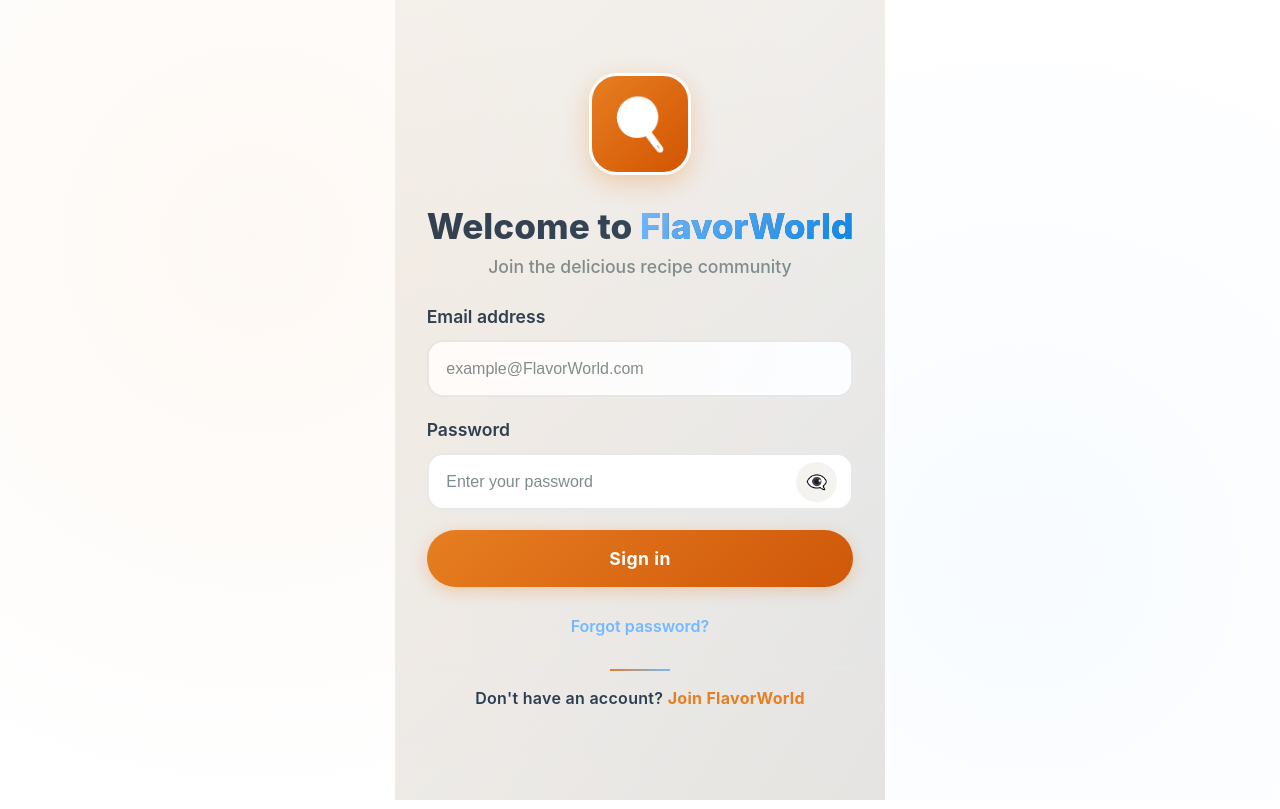
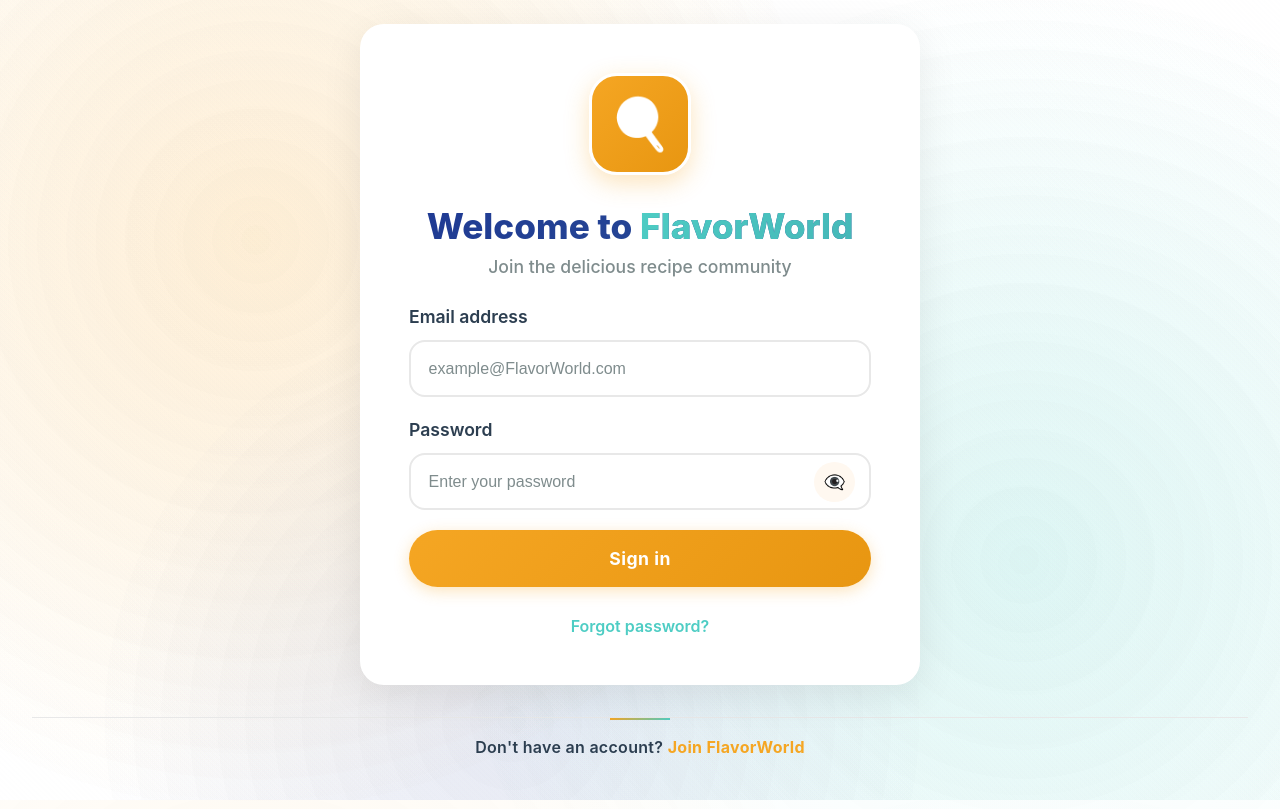
Before and after one commit to LirChen/FlavorWorldWebsite, a React (Vite) app in the folder client/: page /login in a window 1280 px wide. Built offline with nearby package versions, Linux system fonts and the light colour scheme; the HTML template or start-up script is replaced by a standard one.

Commit message:
commit 17.8

```diff
--- a/client/src/pages/Auth/LoginScreen.css
+++ b/client/src/pages/Auth/LoginScreen.css
@@ -1,62 +1,117 @@
-/* ==== Root variables ==== */
-
+/* ==== Root variables - FlavorWorld Colors ==== */
 :root {
   --header-h: 80px;
-  --primary: #e67e22;
-  --primary-hover: #d35400;
-  --secondary: #74b9ff;
-  --accent: #2c3e50;
-  --background: #f5f3f0;
-  --background-gradient: linear-gradient(135deg, #f5f3f0 0%, #e8e5e1 100%);
-  --white: #ffffff;
-  --text: #2c3e50;
-  --text-light: #7f8c8d;
-  --border: #e8e8e8;
-  --success: #27ae60;
-  --danger: #e74c3c;
+  --primary: #F5A623;
+  --primary-hover: #E89611;
+  --secondary: #4ECDC4;
+  --accent: #1F3A93;
+  --background: #FFF8F0;
+  --background-gradient: linear-gradient(135deg, #FFF8F0 0%, #F7F0E6 100%);
+  --white: #FFFFFF;
+  --text: #2C3E50;
+  --text-light: #7F8C8D;
+  --border: #E8E8E8;
+  --success: #27AE60;
+  --danger: #E74C3C;
+  --warning: #F39C12;
+  --info: #3498DB;
   --shadow-light: 0 10px 40px rgba(0, 0, 0, 0.08);
   --shadow-hover: 0 20px 50px rgba(0, 0, 0, 0.12);
 }
 
-/* ==== Base ==== */
+/* ==== Base - רקע מלא לכל העמוד ==== */
 html, body {
-  height: 100%;
+  height: 100vh;
+  min-height: 100vh;
   margin: 0;
   padding: 0;
-  display: flex;              /* הופך את body ל-flexbox */
-  justify-content: center;    /* מרכז אופקית */
-  align-items: center;        /* מרכז אנכית */
   font-family: -apple-system, BlinkMacSystemFont, 'Segoe UI', Roboto, Oxygen, Ubuntu, Cantarell, sans-serif;
+
+  /* רקע מדורג שמתפרס על כל העמוד */
+  background: var(--background-gradient);
+  background-attachment: fixed;
+
+  /* רקע נוסף עם דפוסים שמתפרס על כל הגודל */
+  background-image:
+    radial-gradient(circle at 20% 30%, rgba(245,166,35,.08) 0%, transparent 50%),
+    radial-gradient(circle at 80% 70%, rgba(78,205,196,.08) 0%, transparent 50%),
+    radial-gradient(circle at 40% 90%, rgba(31,58,147,.06) 0%, transparent 40%);
+  background-size: 100% 100%;
+  background-repeat: no-repeat;
+}
+
+/* אפשרות נוספת: רקע עם דפוס עדין שמכסה את כל העמוד */
+body::before {
+  content: '';
+  position: fixed;
+  top: 0;
+  left: 0;
+  right: 0;
+  bottom: 0;
+  width: 100vw;
+  height: 100vh;
+  opacity: 0.03;
+  background-image:
+    repeating-linear-gradient(
+      45deg,
+      transparent,
+      transparent 2px,
+      rgba(31,58,147,.1) 2px,
+      rgba(31,58,147,.1) 4px
+    );
+  pointer-events: none;
+  z-index: -1;
 }
 
 /* ==== Main screen – centered ==== */
-.login-screen{
-  min-height: calc(100svh - var(--header-h, 0px));
-  display: grid;
+.login-screen {
+  min-height: 100vh;
+  width: 100vw;
+  display: flex;
+  flex-direction: column;
   justify-content: center;
-  padding-inline: clamp(16px, 4vw, 32px);
-  padding-block: clamp(16px, 6vh, 40px);
   align-items: center;
-  place-items: center;   /* אופקי + אנכי */
-  padding-left: max(env(safe-area-inset-left), clamp(16px, 4vw, 32px));
-  padding-right: max(env(safe-area-inset-right), clamp(16px, 4vw, 32px));
+  padding: clamp(16px, 4vw, 32px);
+  box-sizing: border-box;
+  position: relative;
 }
 
 .login-screen::before {
   content: '';
-  position: absolute; inset: 0;
+  position: absolute;
+  inset: 0;
   background-image:
-    radial-gradient(circle at 20% 30%, rgba(230,126,34,.05) 0%, transparent 50%),
-    radial-gradient(circle at 80% 70%, rgba(116,185,255,.05) 0%, transparent 50%);
+    radial-gradient(circle at 20% 30%, rgba(245,166,35,.05) 0%, transparent 50%),
+    radial-gradient(circle at 80% 70%, rgba(78,205,196,.05) 0%, transparent 50%);
   pointer-events: none;
 }
 
-/* ==== Card container (center box) ==== */
-.login-screen .container{
+/* ==== Card container ==== */
+.login-screen .container {
   width: 100%;
-  max-width: 560px;   /* שליטה על רוחב נוח */
-  margin: 0 auto;     /* מרכז אופקית */
-  text-align: center; /* מרכז תוכן */
+  max-width: 560px;
+  margin: 0 auto;
+  text-align: center;
+  background: var(--white);
+  backdrop-filter: blur(10px);
+  border-radius: 24px;
+  padding: clamp(2rem, 4vw, 3rem);
+  box-shadow: var(--shadow-light);
+  border: 1px solid rgba(255,255,255,0.2);
+  position: relative;
+  z-index: 1;
+}
+
+.login-screen .container::before {
+  content: '';
+  position: absolute;
+  top: 0;
+  left: 0;
+  right: 0;
+  bottom: 0;
+  background: linear-gradient(135deg, rgba(255,255,255,0.95), rgba(255,255,255,0.9));
+  border-radius: 24px;
+  z-index: -1;
 }
 
 .login-screen .container:hover {
@@ -73,31 +128,51 @@ html, body {
   margin-bottom: clamp(1.5rem, 3vh, 2rem);
 }
 
-.logo-container { margin-bottom: clamp(1.5rem, 4vh, 2rem); }
+.logo-container {
+  margin-bottom: clamp(1.5rem, 4vh, 2rem);
+}
+
 .logo-background {
   width: clamp(90px, 8vw, 110px);
   height: clamp(90px, 8vw, 110px);
   background: linear-gradient(135deg, var(--primary), var(--primary-hover));
   border-radius: clamp(22px, 3vw, 28px);
-  display: flex; align-items: center; justify-content: center;
-  box-shadow: 0 8px 25px rgba(230,126,34,.3);
+  display: flex;
+  align-items: center;
+  justify-content: center;
+  box-shadow: 0 8px 25px rgba(245,166,35,.3);
   border: 3px solid var(--white);
   transition: transform .3s ease, box-shadow .3s ease;
+  margin: 0 auto;
 }
-.logo-background:hover { transform: scale(1.05); box-shadow: 0 12px 35px rgba(230,126,34,.4); }
-.logo-text { font-size: clamp(40px, 5vw, 50px); filter: brightness(0) invert(1); }
+
+.logo-background:hover {
+  transform: scale(1.05);
+  box-shadow: 0 12px 35px rgba(245,166,35,.4);
+}
+
+.logo-text {
+  font-size: clamp(40px, 5vw, 50px);
+  filter: brightness(0) invert(1);
+}
 
 .title {
   font-size: clamp(1.8rem, 3.5vw, 2.2rem);
   font-weight: 800;
-  background: linear-gradient(135deg, var(--accent), #34495e);
-  -webkit-background-clip: text; -webkit-text-fill-color: transparent; background-clip: text;
+  background: linear-gradient(135deg, var(--accent), #2B4F96);
+  -webkit-background-clip: text;
+  -webkit-text-fill-color: transparent;
+  background-clip: text;
   margin: 0 0 .5rem 0;
 }
+
 .title-highlight {
-  background: linear-gradient(135deg, var(--secondary), #0984e3);
-  -webkit-background-clip: text; -webkit-text-fill-color: transparent; background-clip: text;
+  background: linear-gradient(135deg, var(--secondary), #45B7B8);
+  -webkit-background-clip: text;
+  -webkit-text-fill-color: transparent;
+  background-clip: text;
 }
+
 .subtitle {
   font-size: clamp(1rem, 2.2vw, 1.1rem);
   font-weight: 500;
@@ -110,19 +185,24 @@ html, body {
 .form {
   width: 100%;
   display: flex;
-  flex-direction: column;  /* בטור */
-  align-items: stretch;    /* שדות על כל הרוחב */
+  flex-direction: column;
+  align-items: stretch;
   gap: clamp(1rem, 2.5vh, 1.5rem);
 }
-.input-group { margin: 0; }
+
+.input-group {
+  margin: 0;
+}
+
 .input-label {
   display: block;
   font-size: clamp(1rem, 2.5vw, 1.1rem);
   font-weight: 600;
   color: var(--text);
   margin-bottom: .6rem;
-  text-align: start;        /* תוויות מיושרות לשמאל/ימין הטקסט */
+  text-align: left;
 }
+
 .input-control {
   width: 100%;
   padding: clamp(.9rem, 2.5vh, 1.1rem);
@@ -134,31 +214,75 @@ html, body {
   color: var(--text);
   outline: none;
   transition: all .3s ease;
+  box-sizing: border-box;
 }
+
 .input-control:focus {
   border-color: var(--primary);
   background-color: #fefefe;
-  box-shadow: 0 0 0 4px rgba(230,126,34,.1);
+  box-shadow: 0 0 0 4px rgba(245,166,35,.1);
   transform: translateY(-1px);
 }
-.input-control::placeholder { color: var(--text-light); font-weight: 400; }
 
-.password-container { position: relative; display: flex; align-items: center; }
-.password-input { padding-right: 3.5rem; }
+.input-control::placeholder {
+  color: var(--text-light);
+  font-weight: 400;
+}
+
+/* ==== Error states ==== */
+.input-error {
+  border-color: var(--danger) !important;
+}
+
+.error-text {
+  display: block;
+  color: var(--danger);
+  font-size: 0.875rem;
+  margin-top: 0.5rem;
+  text-align: left;
+}
+
+.password-container {
+  position: relative;
+  display: flex;
+  align-items: center;
+}
+
+.password-input {
+  padding-right: 3.5rem;
+}
+
 .visibility-icon {
-  position: absolute; right: 1rem;
+  position: absolute;
+  right: 1rem;
   background: var(--background);
-  border: none; border-radius: 50%;
-  padding: .6rem; cursor: pointer;
-  transition: all .3s ease; display: flex; align-items: center; justify-content: center;
+  border: none;
+  border-radius: 50%;
+  padding: .6rem;
+  cursor: pointer;
+  transition: all .3s ease;
+  display: flex;
+  align-items: center;
+  justify-content: center;
 }
-.visibility-icon:hover { background-color: var(--primary); color: var(--white); transform: scale(1.1); }
-.eye-icon { font-size: 1.1rem; }
+
+.visibility-icon:hover {
+  background-color: var(--primary);
+  color: var(--white);
+  transform: scale(1.1);
+}
+
+.eye-icon {
+  font-size: 1.1rem;
+}
 
 /* ==== Actions ==== */
-.form-action { margin: 0; }
+.form-action {
+  margin: 0;
+}
+
 .btn {
-  width: 100%; /* כפתור על כל הרוחב */
+  width: 100%;
   padding: clamp(.9rem, 2.8vh, 1.1rem);
   background: linear-gradient(135deg, var(--primary), var(--primary-hover));
   color: var(--white);
@@ -168,20 +292,40 @@ html, body {
   font-weight: 700;
   cursor: pointer;
   transition: all .3s ease;
-  display: flex; align-items: center; justify-content: center;
-  box-shadow: 0 4px 15px rgba(230,126,34,.3);
+  display: flex;
+  align-items: center;
+  justify-content: center;
+  box-shadow: 0 4px 15px rgba(245,166,35,.3);
   letter-spacing: .5px;
 }
+
 .btn:hover:not(.btn-disabled) {
-  background: linear-gradient(135deg, #d68910, #b7950b);
+  background: linear-gradient(135deg, #E89611, #D4850F);
   transform: translateY(-3px);
-  box-shadow: 0 8px 25px rgba(230,126,34,.4);
+  box-shadow: 0 8px 25px rgba(245,166,35,.4);
 }
-.btn:active:not(.btn-disabled) { transform: translateY(-1px); box-shadow: 0 4px 15px rgba(230,126,34,.3); }
-.btn-disabled { background: linear-gradient(135deg, var(--text-light), #95a5a6); cursor: not-allowed; box-shadow: none; }
+
+.btn:active:not(.btn-disabled) {
+  transform: translateY(-1px);
+  box-shadow: 0 4px 15px rgba(245,166,35,.3);
+}
+
+.btn-disabled {
+  background: linear-gradient(135deg, var(--text-light), #95a5a6);
+  cursor: not-allowed;
+  box-shadow: none;
+}
 
 /* ==== Links ==== */
-.form-link-button { background: none; border: none; cursor: pointer; padding: 0; width: 100%; margin: .6rem 0 0 0; }
+.form-link-button {
+  background: none;
+  border: none;
+  cursor: pointer;
+  padding: 0;
+  width: 100%;
+  margin: .6rem 0 0 0;
+}
+
 .form-link {
   font-size: clamp(.95rem, 2.3vw, 1rem);
   font-weight: 600;
@@ -192,48 +336,91 @@ html, body {
   transition: all .3s ease;
   position: relative;
 }
+
 .form-link::after {
   content: '';
-  position: absolute; bottom: -2px; left: 50%; transform: translateX(-50%);
-  width: 0; height: 2px; background: var(--secondary);
+  position: absolute;
+  bottom: -2px;
+  left: 50%;
+  transform: translateX(-50%);
+  width: 0;
+  height: 2px;
+  background: var(--secondary);
   transition: width .3s ease;
 }
-.form-link:hover { color: #0984e3; }
-.form-link:hover::after { width: 100%; }
 
-/* ==== Footer (under the form, centered) ==== */
-.form-footer-button { background: none; border: none; cursor: pointer; padding: 0; width: 100%; transition: all .3s ease; }
+.form-link:hover {
+  color: #45B7B8;
+}
+
+.form-link:hover::after {
+  width: 100%;
+}
+
+/* ==== Footer ==== */
+.form-footer-button {
+  background: none;
+  border: none;
+  cursor: pointer;
+  padding: 0;
+  width: 100%;
+  transition: all .3s ease;
+  margin-top: 2rem;
+}
+
 .form-footer {
-  margin-top: 2rem;
+  margin: 0;
   padding: 1.2rem 0;
   font-size: clamp(.9rem, 2.2vw, 1rem);
   font-weight: 600;
   color: var(--text);
-  text-align: center;  /* מרכז */
+  text-align: center;
   width: 100%;
   letter-spacing: .3px;
   border-top: 1px solid var(--border);
   position: relative;
 }
+
 .form-footer::before {
   content: '';
-  position: absolute; top: 0; left: 50%; transform: translateX(-50%);
-  width: 60px; height: 2px;
+  position: absolute;
+  top: 0;
+  left: 50%;
+  transform: translateX(-50%);
+  width: 60px;
+  height: 2px;
   background: linear-gradient(135deg, var(--primary), var(--secondary));
 }
-.form-footer-link { text-decoration: none; color: var(--primary); transition: color .3s ease; font-weight: 700; }
-.form-footer-button:hover .form-footer-link { color: var(--primary-hover); }
-.form-footer-button:hover { transform: translateY(-1px); }
+
+.form-footer-link {
+  text-decoration: none;
+  color: var(--primary);
+  transition: color .3s ease;
+  font-weight: 700;
+}
+
+.form-footer-button:hover .form-footer-link {
+  color: var(--primary-hover);
+}
+
+.form-footer-button:hover {
+  transform: translateY(-1px);
+}
 
 /* ==== Spinner ==== */
 .spinner {
-  width: 22px; height: 22px;
+  width: 22px;
+  height: 22px;
   border: 3px solid var(--white);
   border-top: 3px solid transparent;
   border-radius: 50%;
   animation: spin 1s linear infinite;
 }
-@keyframes spin { 0% {transform: rotate(0);} 100% {transform: rotate(360deg);} }
+
+@keyframes spin {
+  0% {transform: rotate(0);}
+  100% {transform: rotate(360deg);}
+}
 
 /* ==== Focus accessibility ==== */
 .input-control:focus-visible,
@@ -245,24 +432,66 @@ html, body {
 
 /* ==== Responsive tweaks ==== */
 @media (min-width: 1366px) and (max-width: 1920px) {
-  .login-screen { padding: 0 1rem; }
-  .login-screen .container { max-width: 600px; padding: clamp(2.5rem, 3.5vw, 3.5rem); }
-  .logo-background { width: clamp(100px, 7vw, 120px); height: clamp(100px, 7vw, 120px); }
-  .form { gap: clamp(1.2rem, 2.8vh, 1.8rem); }
+  .login-screen {
+    padding: 0 1rem;
+  }
+  .login-screen .container {
+    max-width: 600px;
+    padding: clamp(2.5rem, 3.5vw, 3.5rem);
+  }
+  .logo-background {
+    width: clamp(100px, 7vw, 120px);
+    height: clamp(100px, 7vw, 120px);
+  }
+  .form {
+    gap: clamp(1.2rem, 2.8vh, 1.8rem);
+  }
 }
+
 @media (max-width: 768px) {
-  .login-screen { padding: 1rem; }
-  .login-screen .container { max-width: 520px; padding: 2rem 1.5rem; border-radius: 20px; }
-  .logo-background { width: 80px; height: 80px; border-radius: 20px; }
-  .logo-text { font-size: 32px; }
+  .login-screen {
+    padding: 1rem;
+  }
+  .login-screen .container {
+    max-width: 520px;
+    padding: 2rem 1.5rem;
+    border-radius: 20px;
+  }
+  .logo-background {
+    width: 80px;
+    height: 80px;
+    border-radius: 20px;
+  }
+  .logo-text {
+    font-size: 32px;
+  }
 }
+
 @media (max-width: 480px) {
-  .login-screen { padding: .5rem; }
-  .login-screen .container { border-radius: 18px; padding: 1.5rem 1rem; max-width: 100%; }
-  .logo-background { width: 70px; height: 70px; border-radius: 18px; }
-  .logo-text { font-size: 28px; }
+  .login-screen {
+    padding: .5rem;
+  }
+  .login-screen .container {
+    border-radius: 18px;
+    padding: 1.5rem 1rem;
+    max-width: 100%;
+  }
+  .logo-background {
+    width: 70px;
+    height: 70px;
+    border-radius: 18px;
+  }
+  .logo-text {
+    font-size: 28px;
+  }
 }
 
 /* ==== Entry animation ==== */
-@keyframes fadeInUp { from {opacity:0; transform:translateY(30px);} to {opacity:1; transform:translateY(0);} }
-.login-screen .container { animation: fadeInUp .6s ease-out; }
+@keyframes fadeInUp {
+  from {opacity:0; transform:translateY(30px);}
+  to {opacity:1; transform:translateY(0);}
+}
+
+.login-screen .container {
+  animation: fadeInUp .6s ease-out;
+}
--- a/client/src/pages/Home.css
+++ b/client/src/pages/Home.css
@@ -24,29 +24,29 @@
 }
 
 .cta-primary {
-  background: linear-gradient(135deg, #e67e22, #d35400);
+  background: linear-gradient(135deg, #F5A623, #E89611);
   color: white;
-  box-shadow: 0 8px 25px rgba(230, 126, 34, 0.4);
+  box-shadow: 0 8px 25px rgba(245, 166, 35, 0.4);
 }
 
 .cta-primary:hover {
   transform: translateY(-3px) scale(1.05);
-  box-shadow: 0 15px 35px rgba(230, 126, 34, 0.5);
-  background: linear-gradient(135deg, #d68910, #b7950b);
+  box-shadow: 0 15px 35px rgba(245, 166, 35, 0.5);
+  background: linear-gradient(135deg, #E89611, #D4850F);
 }
 
 .cta-secondary {
   background: rgba(255, 255, 255, 0.9);
-  color: #2c3e50;
-  border: 2px solid rgba(230, 126, 34, 0.3);
+  color: #2C3E50;
+  border: 2px solid rgba(245, 166, 35, 0.3);
   backdrop-filter: blur(10px);
 }
 
 .cta-secondary:hover {
   transform: translateY(-3px) scale(1.05);
-  background: rgba(230, 126, 34, 0.1);
-  border-color: #e67e22;
-  box-shadow: 0 8px 25px rgba(230, 126, 34, 0.2);
+  background: rgba(245, 166, 35, 0.1);
+  border-color: #F5A623;
+  box-shadow: 0 8px 25px rgba(245, 166, 35, 0.2);
 }
 
 .cta-button::before {
@@ -62,7 +62,9 @@
 
 .cta-button:hover::before {
   left: 100%;
-}/* Reset and base styles */
+}
+
+/* Reset and base styles */
 * {
   margin: 0;
   padding: 0;
@@ -71,7 +73,7 @@
 
 body {
   font-family: -apple-system, BlinkMacSystemFont, 'Segoe UI', Roboto, Oxygen, Ubuntu, Cantarell, sans-serif;
-  background: linear-gradient(135deg, #f5f3f0 0%, #e8e5e1 100%);
+  background: linear-gradient(135deg, #FFF8F0 0%, #F7F0E6 100%);
   min-height: 100vh;
   color: #333;
 }
@@ -112,20 +114,20 @@ body {
 
 .logo-icon {
   font-size: 2rem;
-  background: linear-gradient(135deg, #e67e22, #d35400);
+  background: linear-gradient(135deg, #F5A623, #E89611);
   width: 50px;
   height: 50px;
   border-radius: 12px;
   display: flex;
   align-items: center;
   justify-content: center;
-  box-shadow: 0 4px 15px rgba(230, 126, 34, 0.3);
+  box-shadow: 0 4px 15px rgba(245, 166, 35, 0.3);
 }
 
 .logo-title {
   font-size: 1.8rem;
   font-weight: 700;
-  background: linear-gradient(135deg, #2c3e50, #34495e);
+  background: linear-gradient(135deg, #1F3A93, #2B4F96);
   -webkit-background-clip: text;
   -webkit-text-fill-color: transparent;
   background-clip: text;
@@ -141,20 +143,20 @@ body {
   display: flex;
   align-items: center;
   gap: 1rem;
-  background: rgba(116, 185, 255, 0.1);
+  background: rgba(78, 205, 196, 0.1);
   padding: 0.75rem 1.25rem;
   border-radius: 30px;
-  border: 1px solid rgba(116, 185, 255, 0.2);
+  border: 1px solid rgba(78, 205, 196, 0.2);
 }
 
 .welcome-text {
-  color: #2c3e50;
+  color: #2C3E50;
   font-weight: 500;
   font-size: 0.95rem;
 }
 
 .logout-btn {
-  background: linear-gradient(135deg, #e67e22, #d35400);
+  background: linear-gradient(135deg, #F5A623, #E89611);
   color: white;
   border: none;
   padding: 0.6rem 1.2rem;
@@ -163,13 +165,13 @@ body {
   font-weight: 500;
   font-size: 0.9rem;
   transition: all 0.3s ease;
-  box-shadow: 0 3px 10px rgba(230, 126, 34, 0.3);
+  box-shadow: 0 3px 10px rgba(245, 166, 35, 0.3);
 }
 
 .logout-btn:hover {
   transform: translateY(-2px);
-  box-shadow: 0 5px 15px rgba(230, 126, 34, 0.4);
-  background: linear-gradient(135deg, #d68910, #b7950b);
+  box-shadow: 0 5px 15px rgba(245, 166, 35, 0.4);
+  background: linear-gradient(135deg, #E89611, #D4850F);
 }
 
 .auth-buttons {
@@ -188,7 +190,7 @@ body {
 }
 
 .login-link {
-  color: #2c3e50;
+  color: #2C3E50;
   background: rgba(44, 62, 80, 0.05);
   border: 1px solid rgba(44, 62, 80, 0.1);
 }
@@ -199,20 +201,20 @@ body {
 }
 
 .register-link {
-  background: linear-gradient(135deg, #e67e22, #d35400);
+  background: linear-gradient(135deg, #F5A623, #E89611);
   color: white;
-  box-shadow: 0 4px 15px rgba(230, 126, 34, 0.3);
+  box-shadow: 0 4px 15px rgba(245, 166, 35, 0.3);
 }
 
 .register-link:hover {
   transform: translateY(-2px);
-  box-shadow: 0 6px 20px rgba(230, 126, 34, 0.4);
-  background: linear-gradient(135deg, #d68910, #b7950b);
+  box-shadow: 0 6px 20px rgba(245, 166, 35, 0.4);
+  background: linear-gradient(135deg, #E89611, #D4850F);
 }
 
 /* Hero Section */
 .hero-section {
-  background: linear-gradient(135deg, rgba(230, 126, 34, 0.08) 0%, rgba(116, 185, 255, 0.08) 50%, rgba(230, 126, 34, 0.05) 100%);
+  background: linear-gradient(135deg, rgba(245, 166, 35, 0.08) 0%, rgba(78, 205, 196, 0.08) 50%, rgba(245, 166, 35, 0.05) 100%);
   padding: clamp(4rem, 8vh, 8rem) 0;
   text-align: center;
   position: relative;
@@ -231,8 +233,8 @@ body {
   right: 0;
   bottom: 0;
   background-image:
-    radial-gradient(circle at 25% 25%, rgba(230, 126, 34, 0.15) 0%, transparent 50%),
-    radial-gradient(circle at 75% 75%, rgba(116, 185, 255, 0.15) 0%, transparent 50%),
+    radial-gradient(circle at 25% 25%, rgba(245, 166, 35, 0.15) 0%, transparent 50%),
+    radial-gradient(circle at 75% 75%, rgba(78, 205, 196, 0.15) 0%, transparent 50%),
     radial-gradient(circle at 50% 50%, rgba(255, 255, 255, 0.1) 0%, transparent 30%);
   pointer-events: none;
   animation: float 6s ease-in-out infinite;
@@ -255,13 +257,13 @@ body {
 .hero-title {
   font-size: clamp(2.5rem, 5vw, 4.5rem);
   font-weight: 800;
-  color: #2c3e50;
+  color: #2C3E50;
   margin-bottom: 1.5rem;
   line-height: 1.2;
 }
 
 .highlight {
-  background: linear-gradient(135deg, #74b9ff, #0984e3);
+  background: linear-gradient(135deg, #4ECDC4, #45B7B8);
   -webkit-background-clip: text;
   -webkit-text-fill-color: transparent;
   background-clip: text;
@@ -270,7 +272,7 @@ body {
 
 .hero-subtitle {
   font-size: clamp(1rem, 2vw, 1.5rem);
-  color: #2c3e50;
+  color: #2C3E50;
   line-height: 1.8;
   max-width: 85%;
   margin: 0 auto 2rem;
@@ -292,7 +294,7 @@ body {
   left: -100%;
   width: 100%;
   height: 100%;
-  background: linear-gradient(90deg, transparent, rgba(230, 126, 34, 0.1), transparent);
+  background: linear-gradient(90deg, transparent, rgba(245, 166, 35, 0.1), transparent);
   animation: shimmer 3s infinite;
 }
 
@@ -308,7 +310,7 @@ body {
   left: 0;
   right: 0;
   height: 3px;
-  background: linear-gradient(90deg, #e67e22, #74b9ff, #e67e22);
+  background: linear-gradient(90deg, #F5A623, #4ECDC4, #F5A623);
   background-size: 200% 100%;
   animation: gradientMove 4s ease-in-out infinite;
 }
@@ -334,7 +336,7 @@ body {
   text-align: center;
   font-size: clamp(2rem, 4vw, 3rem);
   font-weight: 700;
-  color: #2c3e50;
+  color: #2C3E50;
   margin-bottom: 3rem;
   position: relative;
 }
@@ -347,7 +349,7 @@ body {
   transform: translateX(-50%);
   width: 60px;
   height: 4px;
-  background: linear-gradient(135deg, #74b9ff, #0984e3);
+  background: linear-gradient(135deg, #4ECDC4, #45B7B8);
   border-radius: 2px;
 }
 
@@ -378,7 +380,7 @@ body {
   left: 0;
   right: 0;
   height: 4px;
-  background: linear-gradient(135deg, #e67e22, #d35400);
+  background: linear-gradient(135deg, #F5A623, #E89611);
   transform: scaleX(0);
   transition: transform 0.3s ease;
 }
@@ -395,7 +397,7 @@ body {
 .feature-icon {
   font-size: 3rem;
   margin-bottom: 1.5rem;
-  background: linear-gradient(135deg, #e67e22, #d35400);
+  background: linear-gradient(135deg, #F5A623, #E89611);
   width: 80px;
   height: 80px;
   border-radius: 50%;
@@ -403,25 +405,25 @@ body {
   align-items: center;
   justify-content: center;
   margin: 0 auto 1.5rem;
-  box-shadow: 0 8px 25px rgba(230, 126, 34, 0.3);
+  box-shadow: 0 8px 25px rgba(245, 166, 35, 0.3);
 }
 
 .feature-title {
   font-size: 1.4rem;
   font-weight: 600;
-  color: #2c3e50;
+  color: #2C3E50;
   margin-bottom: 1rem;
 }
 
 .feature-description {
-  color: #7f8c8d;
+  color: #7F8C8D;
   line-height: 1.6;
   font-size: 1rem;
 }
 
 /* Footer */
 .home-footer {
-  background: linear-gradient(135deg, #2c3e50, #34495e);
+  background: linear-gradient(135deg, #1F3A93, #2B4F96);
   color: white;
   padding: 3rem 2rem 2rem;
   margin-top: auto;
@@ -473,7 +475,7 @@ body {
   left: 0;
   width: 0;
   height: 2px;
-  background: #e67e22;
+  background: #F5A623;
   transition: width 0.3s ease;
 }
 
```
